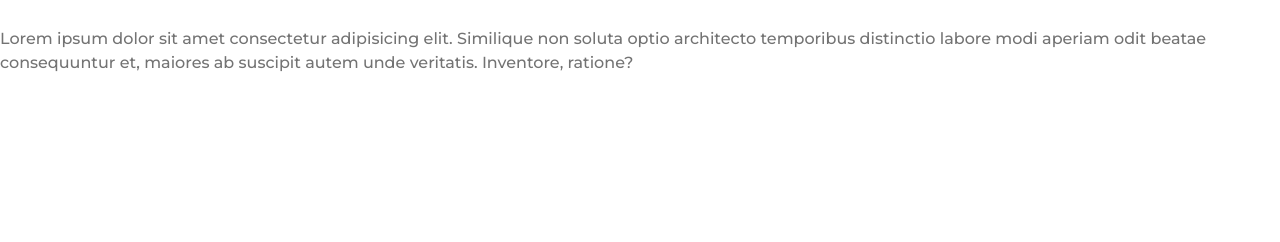
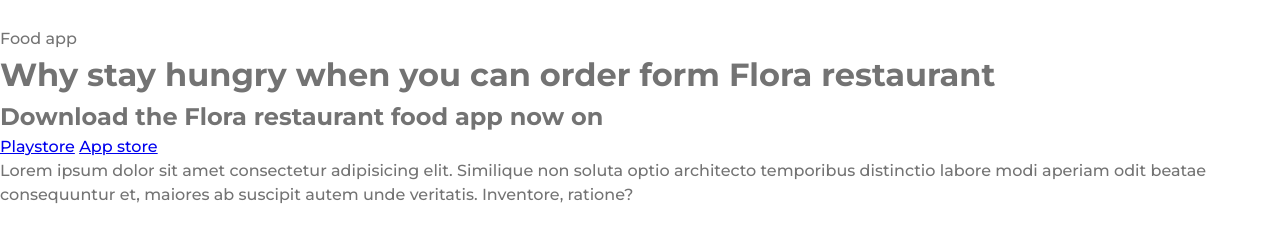
Before and after one commit to AnatoliyVinokurov/LandingFoodOrdering, a plain HTML site: page index.html in a window 1280 px wide. Shown: the part 142-384 px from the top of the page. Drawn offline with Linux system fonts and the light colour scheme.

Commit message:
HTML markup download application block

```diff
--- a/css/style.css
+++ b/css/style.css
@@ -37,5 +37,7 @@
 }
 
 .menu li a:hover{
-    color: #FA4A0C;
+    color: #FA9A0C;
 }
+
+/*F6F6F6*/
--- a/index.html
+++ b/index.html
@@ -24,6 +24,17 @@
             </nav>
         </header>
     </section>
+    <selection class="download__wrap">
+        <div class="download">
+            <p class="download__text">Food app</p>
+            <h1 class="download__title">Why stay hungry when you can order form Flora restaurant</h1>
+            <h2 class="download__subtitle">Download the Flora restaurant food app now on</h2>
+            <div class="btn__block">
+                <a href="#" class="btn">Playstore</a>
+                <a href="#" class="btn">App store</a>
+            </div>
+        </div>
+    </selection>
     <p>Lorem ipsum dolor sit amet consectetur adipisicing elit. Similique non soluta optio architecto temporibus distinctio labore modi aperiam odit beatae consequuntur et, maiores ab suscipit autem unde veritatis. Inventore, ratione?</p>
    </body>
 </html>
```
